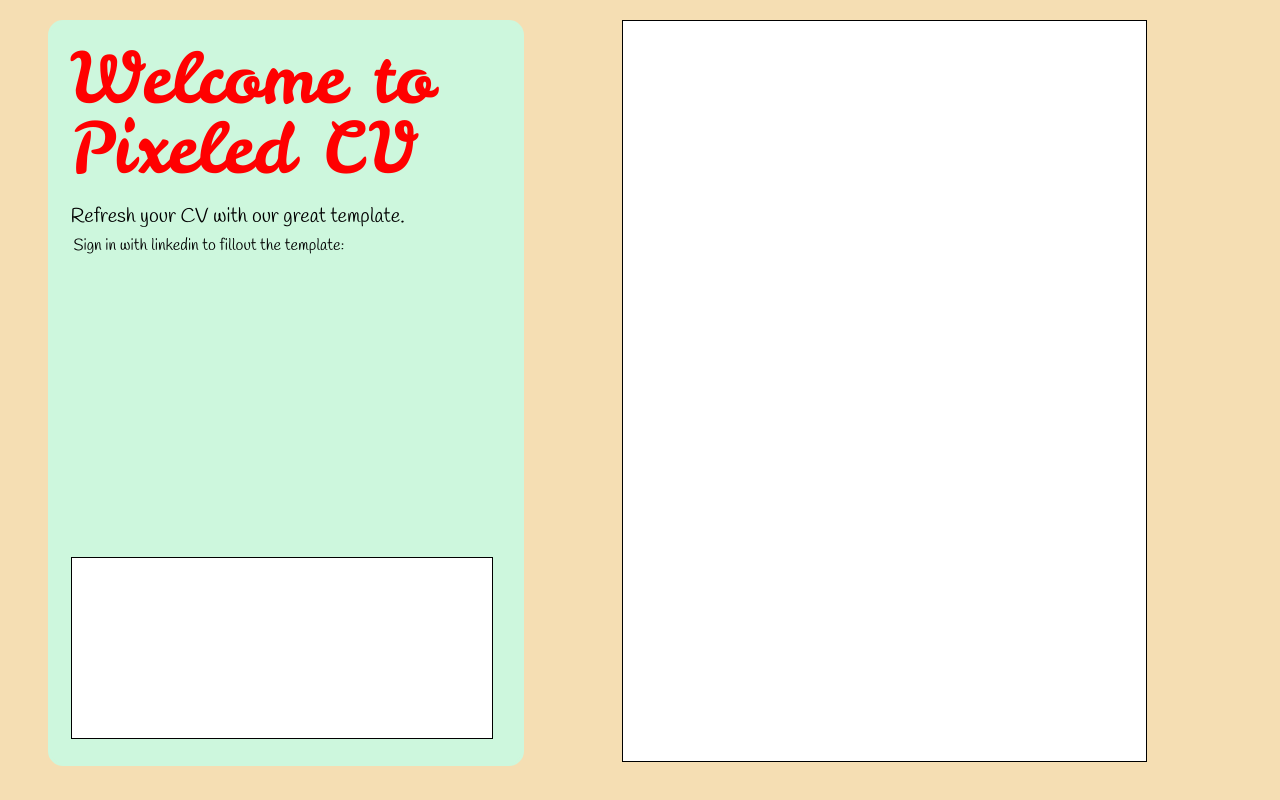
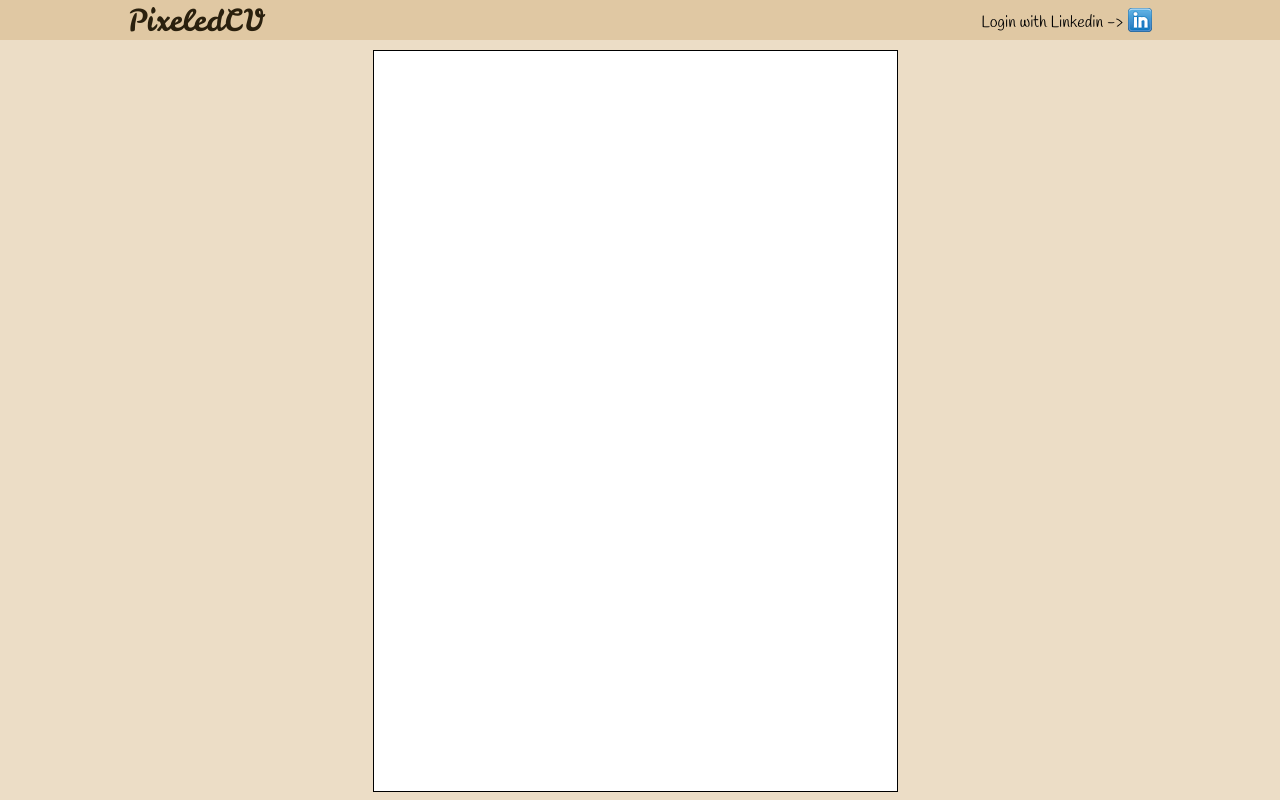
Before and after one commit to ajaali/cvexperiment, a Django app: template templates/index.html in a window 1280 px wide. Run offline with Django 3.2, Linux system fonts and the light colour scheme; the template is opened without the code that fills it, so the values that code supplies are empty; parts of the project's set-up code (start-up, migrations or seed data) failed here and were passed over; some libraries are stand-ins or nearby versions; some web fonts are replaced.

Commit message:
New style layout

```diff
--- a/main/static/main.css
+++ b/main/static/main.css
@@ -1,96 +1,57 @@
-@import url(http://fonts.googleapis.com/css?family=Satisfy);
-@import url(http://fonts.googleapis.com/css?family=Sacramento);
 @import url(http://fonts.googleapis.com/css?family=Leckerli+One);
 @import url(http://fonts.googleapis.com/css?family=Handlee);
 
+.leckerli { font-family: 'Leckerli One', cursive; }
+.handlee { font-family: 'Handlee', cursive; }
+
 body {
-	background-color: Wheat;
+	margin: 0px;
+	padding: 0px;
+	background-color:#ECDDC6;
 }
 
-#page {
+#nav-bar  {
+	position:relative;
+	top: 0px;
+	height: 40px;
+	width: 100%;
+	background-color:#E0C8A3;
+	marign: 0px;
+	padding: 0px;
+}
+
+.center-page {
+	width: 1024px;
 	margin-left:auto;
 	margin-right:auto;
-	width:1185px;
-	margin-top:20px;
-
-}
-
-#menubar {
-	float:left;
-	width:430px;
-	height: 700px;
-	background-color:#CDF7DD;
-	border-style:solid;
-	border-color:#CDF7DD;
-	border-radius: 15px;
-	padding:20px;
-	margin-right:50px;
 }
 
 .nav-title {
-	color: red;
-	font-size: 70px;
-	margin:0px 0px 20px 0px;
-	line-height:1;
+	display:inline;
+	color:#2A200E;
+	font-size: 30px;
+	margin:0px 0px 0px 0px;
 }
 
-.nav-writing {
-	font-size: 20px;
-	margin:0px 0px 5px 0px;
+#signin-text {
+	float: right;
+	position:relative;
+	display:inline-box;
+	top:12px;
+	margin-right: 5px;
 }
 
-.nav-writing-small {
-	font-size: 16px;
-	margin:0px 0px 5px 3px;
-	display: inline;
+#linkedin-login {
+	float: right;
+	position:relative;
+	display:inline-box;
+	top:8px;
 }
 
-
-
-.satisfy { font-family: 'Satisfy', cursive; }
-.sacramento { font-family: 'Sacramento', cursive; }
-.leckerli { font-family: 'Leckerli One', cursive; }
-.handlee { font-family: 'Handlee', cursive; }
-
-.IN-widget
-{
-	float:right;
-}
-
-#loggin-holder {
-	height:22px;
-}
-
-img.share
-{
-	margin: -3px 0px 15px 3px;
-	float:right;
-}
-
-#ads-box {
-	background-color:white;
-	margin-top: 0px;
-	width:420px;
-	height:180px;
-	clear:both;
-	border-style:solid;
-	border-width:1px;
-}
-
-#logged-in-text {
-	display:none;
-}
-
-#logged-text-holder {
-	display:block;
-	width: 430px;
-	height: 300px;
-}
-
-p.logged-in {
-	display:inline-block;
-	margin:0px 0px 10px 0px;
-	padding:0px;
+#cv-container {
+	margin-left:auto;
+	margin-right:auto;
+	width:630px;
 }
 
 img.page-button {
@@ -99,7 +60,7 @@ img.page-button {
 
 div.button-holder {
 	float:left;
-	margin-top:330px;
+	margin-top:346px;
 	width:48px;
 	height:48px;
 }
@@ -111,6 +72,9 @@ div.button-holder {
 	border-style:solid;
 	border-width:thin;
 	background-color:white;
+	margin-top: 10px;
+	margin-left:auto;
+	margin-right:auto;
 }
 
 div.page {
--- a/main/static/main.js
+++ b/main/static/main.js
@@ -40,3 +40,11 @@ function displayProfiles(profiles) {
   logged_in_transforms(member);
   start_serious_design(member);
 }
+
+
+$(document).ready( function () {
+  $("#linkedin-login").bind('click',function () {
+    IN.User.authorize();
+    return false;
+    });
+});
--- a/templates/index.html
+++ b/templates/index.html
@@ -31,37 +31,14 @@
 	</head>
 
 	<body>
-		<div id="page">
-			<div id="menubar">
-				<p class="nav-title leckerli">Welcome to Pixeled CV</p>
-				<p class="nav-writing handlee">Refresh your CV with our great template.</p>
-				<div id="loggin-holder">
-					<p id="login-text" class="nav-writing-small handlee">Sign in with linkedin to fillout the template:</p>
-					<script type="in/Login"></script>
-				</div>
-
-				<div id="logged-text-holder">
-					<div id="logged-in-text" class="nav-writing-small handlee">
-						<p id="logged-in-name" class="logged-in"></p>
-						<p class="logged-in">Your cv has rendered on the right, flip through it and have a look. Remember, you can update it by updating your linkedin profile and refreshing this page.</p>
-						<p class="logged-in">Once you are happy with the way it looks, email it to yourself</p>
-						<img id="button-envelope" class="share" src="{{ STATIC_URL }}/email.png"/>
-						<p class="logged-in">Now that you're dandy with how it works, I'll leave you to it.</p>
-						<p class="logged-in">Also, don't forget to share with your friends</p>
-						<img id="button-facebook" class="share" src="{{ STATIC_URL }}/facebook.png"/>
-						<img id="button-linkedin" class="share" src="{{ STATIC_URL }}/linkedin.png"/>
-						<img id="button-twitter" class="share" src="{{ STATIC_URL }}/twitter-2.png"/>
-						<img id="button-google-plus" class="share" src="{{ STATIC_URL }}/google-plus.png"/>
-						<p class="logged-in">Enjoy.</p><br/>
-						<p class="logged-in">Socially Yours,</p><br/>
-						<p class="logged-in">The Pixeled CV Team</p><br/>
-					</div>
-				</div>
-
-				<div id="ads-box">
-				</div>
+		<div id="nav-bar">
+			<div class="center-page">
+				<label class="nav-title leckerli">PixeledCV</label>
+				<img id="linkedin-login" src="{{ STATIC_URL }}/linkedin.png"></img>
+				<label id="signin-text" class="right handlee">Login with Linkedin -></label>
 			</div>
-
+		</div>
+		<div id="cv-container">
 			<div class="button-holder">
 				<img id="prev-button" class="page-button" src="{{ STATIC_URL }}/prev.png"/>
 			</div>
```
